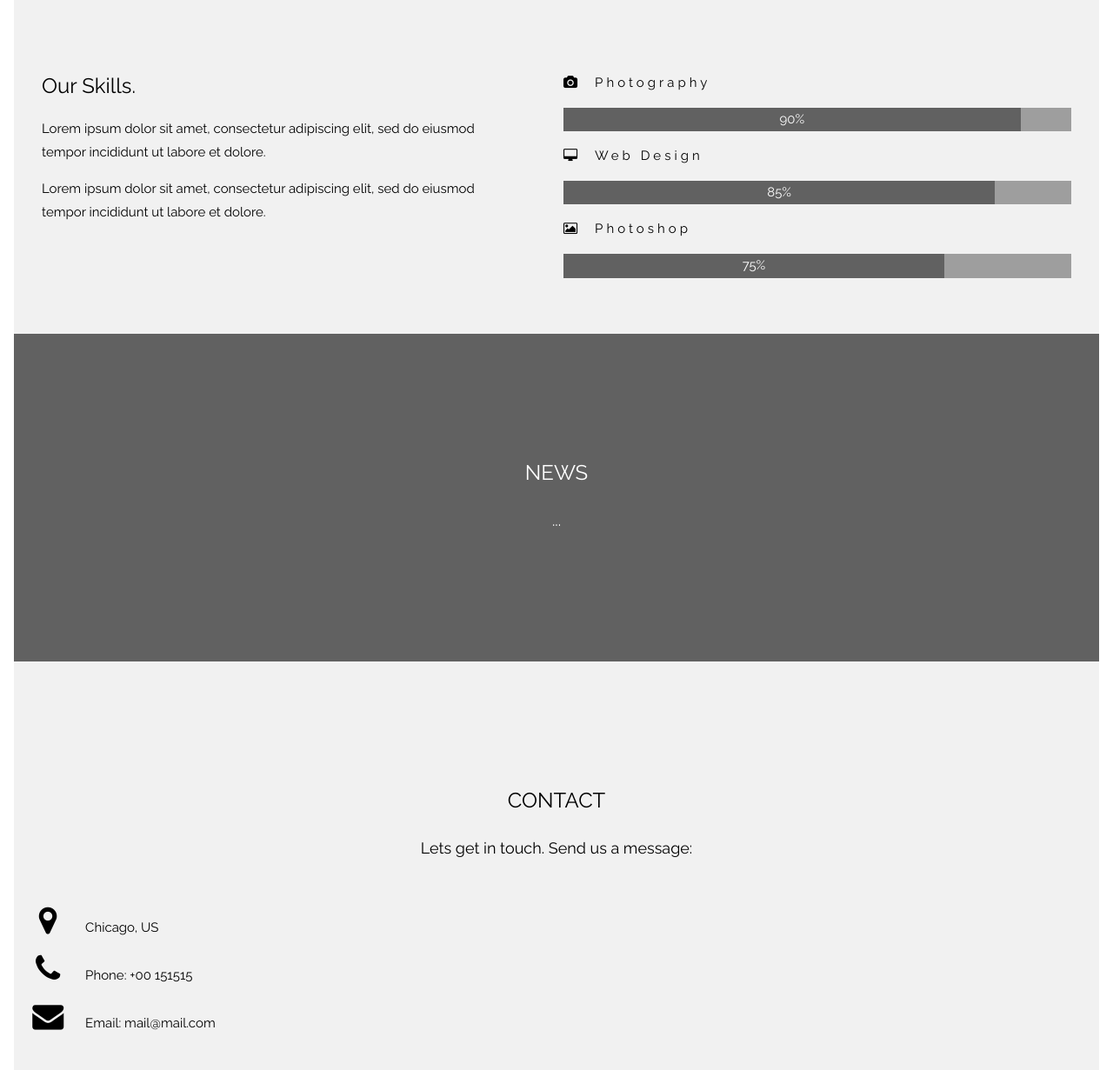
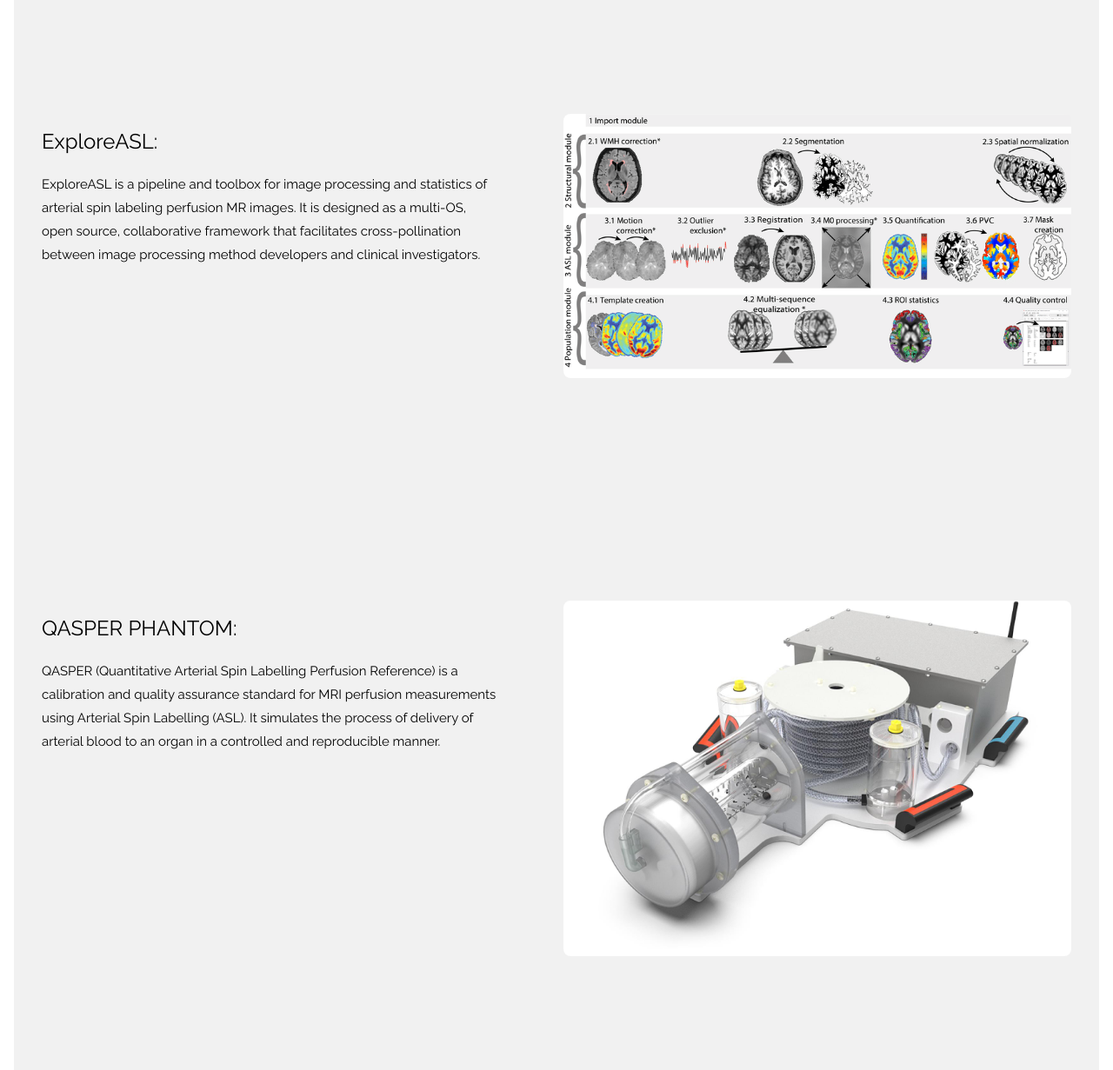
Before and after one commit to matreiber/aspire, a plain HTML site: page index.html in a window 1280 px wide. Shown: the part 4139-5370 px from the top of the page at 87% size. Drawn offline with nearby package versions, Linux system fonts and the light colour scheme.

Commit message:
overview images and text for expertise section

```diff
--- a/index.html
+++ b/index.html
@@ -211,6 +211,32 @@ body, html {
 	  </div>
 	</div>
 
+	<div class="w3-container w3-light-grey" style="padding:128px 16px">
+	  <div class="w3-row-padding">
+	    <div class="w3-col m6">
+	      <h3>ExploreASL:</h3>
+	      <div style="max-width: 90%;"><p>ExploreASL is a pipeline and toolbox for image processing and statistics of arterial spin labeling perfusion MR images.
+	      	It is designed as a multi-OS, open source, collaborative framework that facilitates cross-pollination between image processing method developers and clinical investigators.</p></div>
+	    </div>
+	    <div class="w3-col m6">
+	      <img class="w3-image w3-round-large w3-hover-opacity" src="./images/ExploreASL.jpg" onclick="onClick(this)" alt="ExploreASL Overview" width="700" height="394">
+	    </div>
+	  </div>
+	</div>
+
+	<div class="w3-container w3-light-grey" style="padding:128px 16px">
+	  <div class="w3-row-padding">
+	    <div class="w3-col m6">
+	      <h3>QASPER PHANTOM:</h3>
+	      <div style="max-width: 90%;"><p>QASPER (Quantitative Arterial Spin Labelling Perfusion Reference) is a calibration and quality assurance standard for MRI perfusion measurements using Arterial Spin Labelling (ASL).
+	     	It simulates the process of delivery of arterial blood to an organ in a controlled and reproducible manner.</p></div>
+	    </div>
+	    <div class="w3-col m6">
+	      <img class="w3-image w3-round-large w3-hover-opacity" src="./images/qasper_phantom.jpg" onclick="onClick(this)" alt="QASPER Phantom" width="700" height="394">
+	    </div>
+	  </div>
+	</div>
+
 
 <!-- Modal for full size images on click-->
 <div id="modal01" class="w3-modal w3-black" onclick="this.style.display='none'">
```
Also changed, not shown: images/ExploreASL.jpg (added), images/qasper_phantom.jpg (added). Lines whose indentation alone changed are shown as unchanged.
